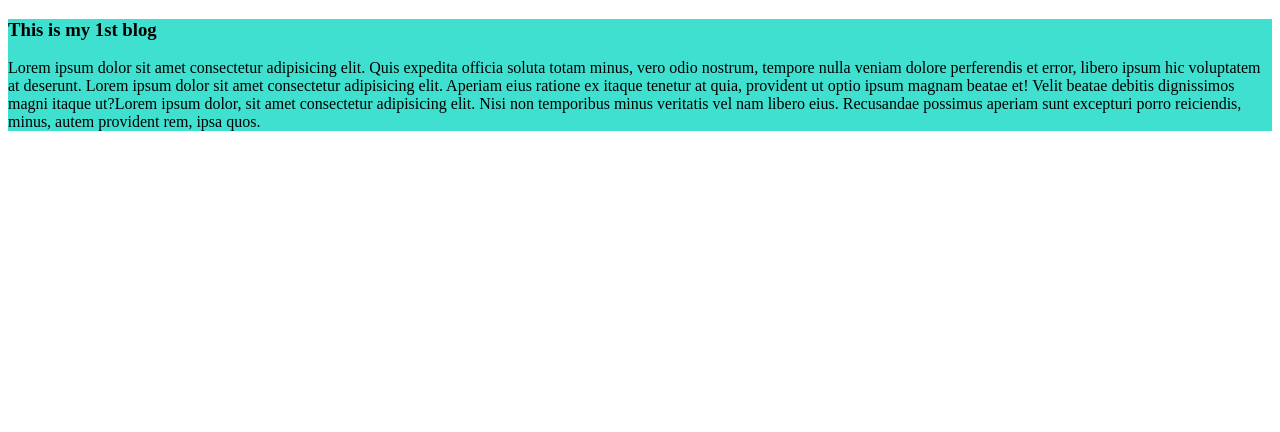
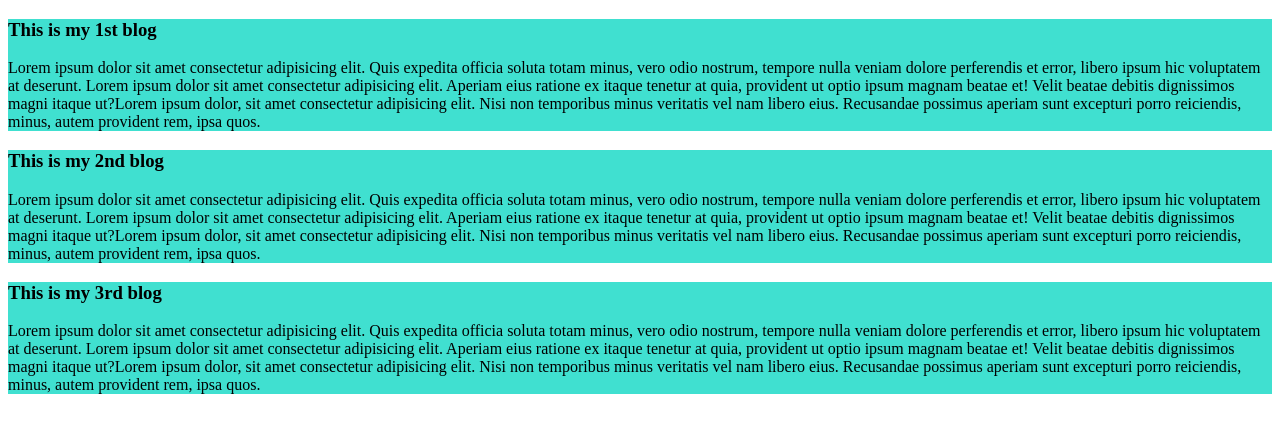
Before and after one commit to AtharSabbir/my-simple-website, a plain HTML site: page index.html in a window 1280 px wide. Drawn offline with Linux system fonts and the light colour scheme.

Commit message:
added 2nd & 3rd blog

```diff
--- a/index.html
+++ b/index.html
@@ -11,6 +11,14 @@
         <h3>This is my 1st blog</h3>
     <p>Lorem ipsum dolor sit amet consectetur adipisicing elit. Quis expedita officia soluta totam minus, vero odio nostrum, tempore nulla veniam dolore perferendis et error, libero ipsum hic voluptatem at deserunt. Lorem ipsum dolor sit amet consectetur adipisicing elit. Aperiam eius ratione ex itaque tenetur at quia, provident ut optio ipsum magnam beatae et! Velit beatae debitis dignissimos magni itaque ut?Lorem ipsum dolor, sit amet consectetur adipisicing elit. Nisi non temporibus minus veritatis vel nam libero eius. Recusandae possimus aperiam sunt excepturi porro reiciendis, minus, autem provident rem, ipsa quos.</p>
     </div>
+    <div>
+        <h3>This is my 2nd blog</h3>
+    <p>Lorem ipsum dolor sit amet consectetur adipisicing elit. Quis expedita officia soluta totam minus, vero odio nostrum, tempore nulla veniam dolore perferendis et error, libero ipsum hic voluptatem at deserunt. Lorem ipsum dolor sit amet consectetur adipisicing elit. Aperiam eius ratione ex itaque tenetur at quia, provident ut optio ipsum magnam beatae et! Velit beatae debitis dignissimos magni itaque ut?Lorem ipsum dolor, sit amet consectetur adipisicing elit. Nisi non temporibus minus veritatis vel nam libero eius. Recusandae possimus aperiam sunt excepturi porro reiciendis, minus, autem provident rem, ipsa quos.</p>
+    </div>
+    <div>
+        <h3>This is my 3rd blog</h3>
+    <p>Lorem ipsum dolor sit amet consectetur adipisicing elit. Quis expedita officia soluta totam minus, vero odio nostrum, tempore nulla veniam dolore perferendis et error, libero ipsum hic voluptatem at deserunt. Lorem ipsum dolor sit amet consectetur adipisicing elit. Aperiam eius ratione ex itaque tenetur at quia, provident ut optio ipsum magnam beatae et! Velit beatae debitis dignissimos magni itaque ut?Lorem ipsum dolor, sit amet consectetur adipisicing elit. Nisi non temporibus minus veritatis vel nam libero eius. Recusandae possimus aperiam sunt excepturi porro reiciendis, minus, autem provident rem, ipsa quos.</p>
+    </div>
 
 </body>
 </html>
```
